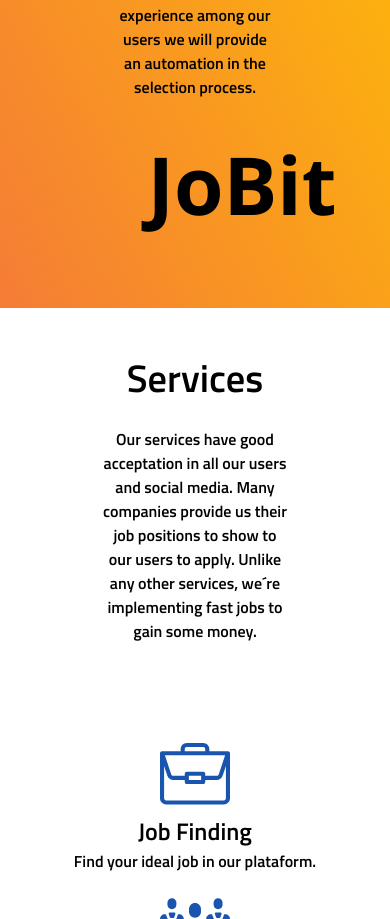
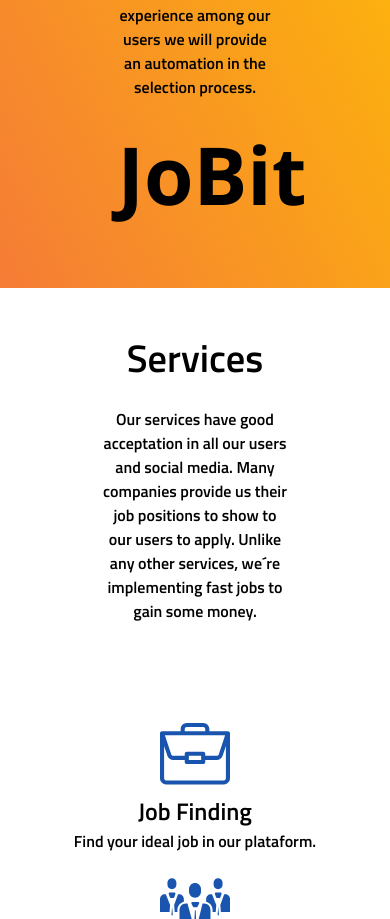
Before and after one commit to NastyPad/jobit-landing-page, a plain HTML site: page index.html in a window 390 px wide. Shown: the part 1224-2143 px from the top of the page. Drawn offline with nearby package versions, Linux system fonts and the light colour scheme.

Commit message:
fix: jobit logo

```diff
--- a/responsive/small.css
+++ b/responsive/small.css
@@ -81,4 +81,8 @@
     padding: 0;
     text-align: center;
   }
+
+  .logo-text {
+    padding: 0;
+  }
 }
```
